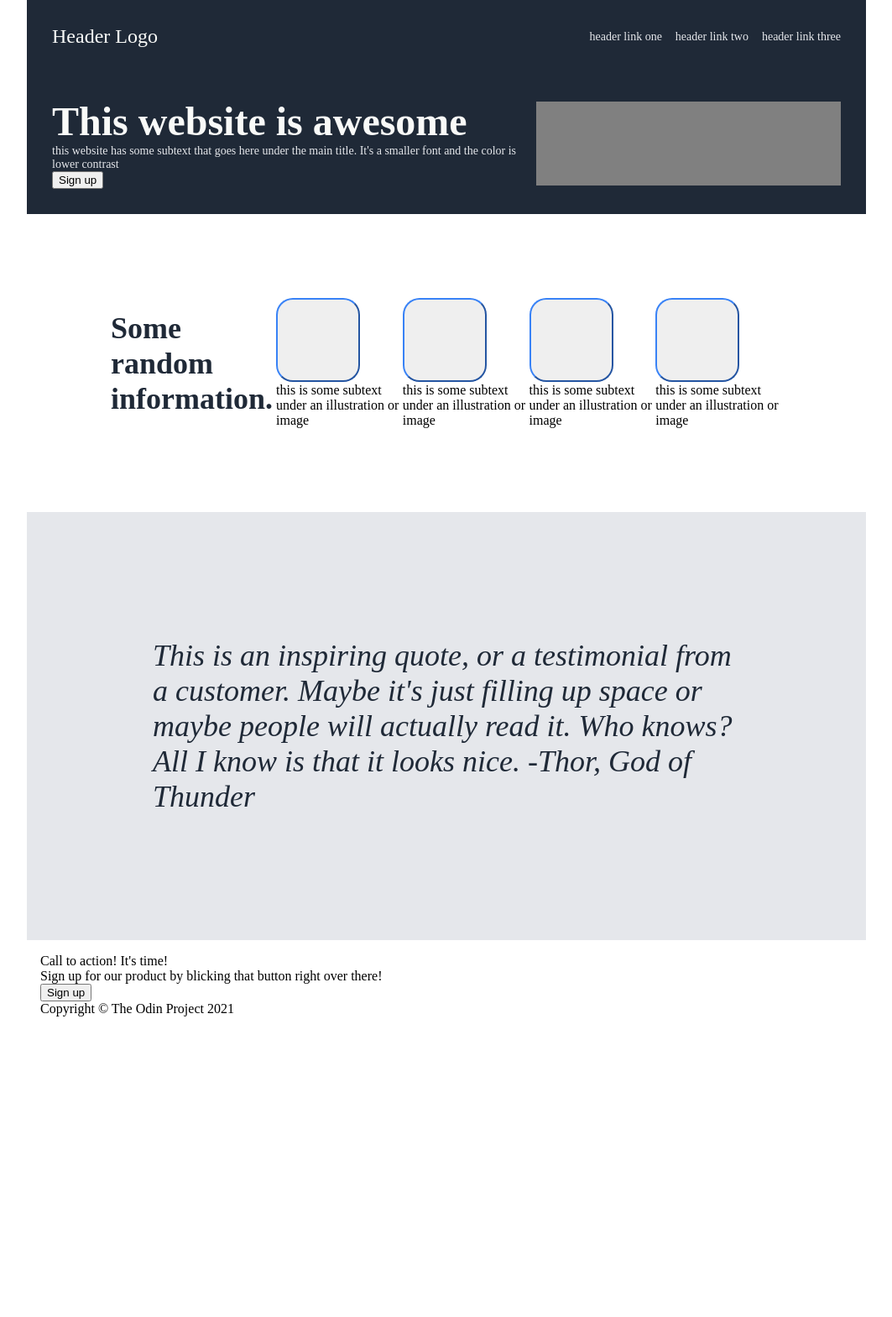
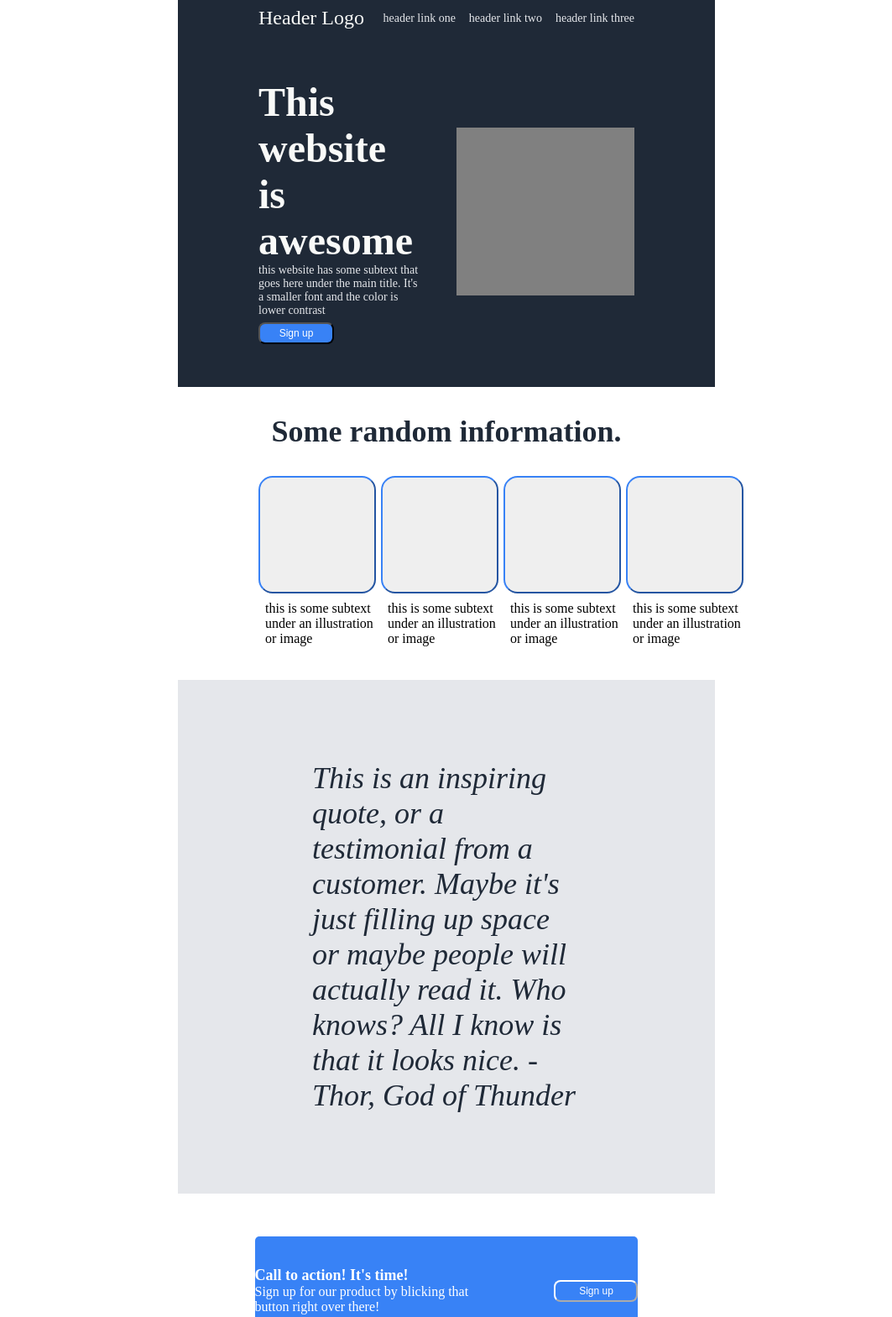
Before and after one commit to HumboldtJama/Landing-Page, a plain HTML site: page landing-page.html in a window 1280 px wide. Shown: the top 1569 px of the page at 84% size, without its empty margins (108-1171 px from the left). Before the commit the page ends 1227 px from the top, so only its background shows below. Drawn offline with Linux system fonts and the light colour scheme.

Commit message:
A lot of trial and errors to get correct spacings and size. Containers feel over-complicated but will look at other examples now that I'm done and re-edit.

```diff
--- a/landing-page.css
+++ b/landing-page.css
@@ -1,7 +1,8 @@
 body {
     display: flex;
     flex-direction: column;
-    width: 1000px;
+    /* width: 1000px; */
+    width: 50%;
     margin: auto;
 }
 /* blue row */
@@ -11,15 +12,29 @@ body {
     align-items: center;
     height: auto;
     background-color: #1f2937;
-    margin: 0;
-    padding: 3%;
+    padding: 8% 15%;
 }
 
 .container1{
     justify-content: space-between;
     font-size: 18px;
+    padding: 8px 15%;
 }
+.container2 {
+    display: flex;
+    flex-direction: row;
 
+}
+.sign-up{
+    font-size: 12px;
+    background: #3882f6;
+    color: white;
+    width: 90px;
+    border-radius: 8px;
+    margin-top: 3%;
+    padding: 4px 0px;
+
+}
 .header {
     color: #f9faf8;
     font-size: 24px;
@@ -31,9 +46,10 @@ body {
     color: #f9faf8;
 }
 
-.container2.1 {
+.container22 {
     display: flex;
     flex-direction: column;
+    width: 450px;
 }
 
 .link-header, .awesome-text {
@@ -43,9 +59,10 @@ body {
 
 .profile-image {
     background: gray;
-    border-radius: 0%;
-    width: 400px;
-    height: 100px;
+    width: 500px;
+    height: 200px;
+    margin-left: 46px;
+
 }
 
 ul {
@@ -60,12 +77,24 @@ ul {
 /* Some random info row */
 .container3 {
     display: flex;
+    align-items: center;
+    justify-content: center;
+    padding-top: 5%;
+
+}
+
+.container3-1 {
+    display: flex;
     flex-direction: row;
     justify-content: space-around;
     align-items: center;
-    padding: 10%;
+    padding: 5% 15%;
 }
 
+.text {
+    width: 130px;
+    padding: 8px;
+}
 .title2{
     font-size: 36px;
     font-weight: bolder;
@@ -74,9 +103,9 @@ ul {
 .info-button {
     border-color: #3882f6;
     /* box-shadow: inset 2px 2px 4px rgba(0,0,0,.5); */
-    border-radius: 20%;
-    width: 100px;
-    height:  100px;
+    border-radius: 12%;
+    width: 140px;
+    height: 140px;
 }
 /* /Some random info row */
 /* Quote row */
@@ -85,14 +114,64 @@ ul {
     color: #1f2937;
     font-size: 36px;
     font-style: italic;
-    padding: 15%;
+    padding: 15% 25%;
 }
 /* /Quote row */
+/* blue box */
+
+.container44{
+    display: flex;
+    align-items: center;
+    justify-content: center;
+    padding: 8%;
+    color: white;
+}
+.container45
+{
+    display: flex;
+    flex-direction: column;
+    align-items: flex-start;
+}
+.container5{
+    display: flex;
+    align-items: center;
+    justify-content: center;
+    gap: 8px;
+    padding-left: 15%;
+}
 .modal {
+    background: #3882f6;
+    /* width: 750px; */
+    width: 85%;
+    border-radius: 5px;
+    padding: 36px 0px;
     display: flex;
-    gap: 16px;
-    padding: 16px;
+    align-items: center;
+    justify-content: center;
 }
-.container5 {
+.blue-header {
+    font-size: 18px;
+    font-weight: bold;
+}
+.Sign-up2 {
+    font-size: 12px;
+    background: #3882f6;
+    color: white;
+    border-color: white;
+    border-radius: 8px;
+    padding: 4px 0px;
+    display: flex;
+    align-items: center;
+    justify-content: center;
+    width: 100px;
+}
+/* /blue box */
 
+.footer {
+    height: 72px;
+    background: #1f2937;
+    color: white;
+    display: flex;
+    align-items: center;
+    justify-content: center;
 }
--- a/landing-page.html
+++ b/landing-page.html
@@ -7,6 +7,7 @@
         <link rel="stylesheet" href="landing-page.css">
     </head>
     <body>
+
             <div class="container1">
                 <div class="header">
                 Header Logo
@@ -20,16 +21,21 @@
                     </ul>
                 </div>
             </div>
+
             <div class="container2">
-                <div class="container2.1">
+                <div class="container22">
                     <div class="title1">This website is awesome</div>
                         <div class="awesome-text">this website has some subtext that goes here under the main title. It's a smaller font and the color is lower contrast</div>
-                        <button class="Sign-up">Sign up</button>
+                        <button class="sign-up">Sign up</button>
                 </div>
                         <div class="profile-image"></div>
             </div>
+
+
             <div class="container3">
                 <div class="title2">Some random information.</div>
+            </div>
+            <div class="container3-1">
                 <div class="info">
                     <button class="info-button"></button>
                     <div class="text">this is some subtext under an illustration or image</div>
@@ -47,20 +53,27 @@
                     <div class="text">this is some subtext under an illustration or image</div>
                 </div>
             </div>
+
             <div class="container4">
                 <div class="quote">This is an inspiring quote, or a testimonial from a customer. Maybe it's just filling up space or maybe people will actually read it. Who knows? All I know is that it looks nice.   -Thor, God of Thunder</div>
             </div>
+
+            <div class="container44">
                 <div class="modal">
+                    <div class="container45">
+                        <div class="blue-header">Call to action! It's time!</div>
+                        <div class="blue-text"> Sign up for our product by blicking that button right over there!</div>
+                    </div>
                         <div class="container5">
-            <div class="blue-header">Call to action! It's time!
-            <div class="blue-text"> Sign up for our product by blicking that button right over there!<div>
                         <button class="Sign-up2">Sign up</button>
                     </div>
+                </div>
+            </div>
 
+        <div class="container6">
             <div class="footer">
                 <div>Copyright &copy; The Odin Project 2021</div>
             </div>
         </div>
-
     </body>
 </html>
```
Lines whose indentation alone changed are shown as unchanged.
